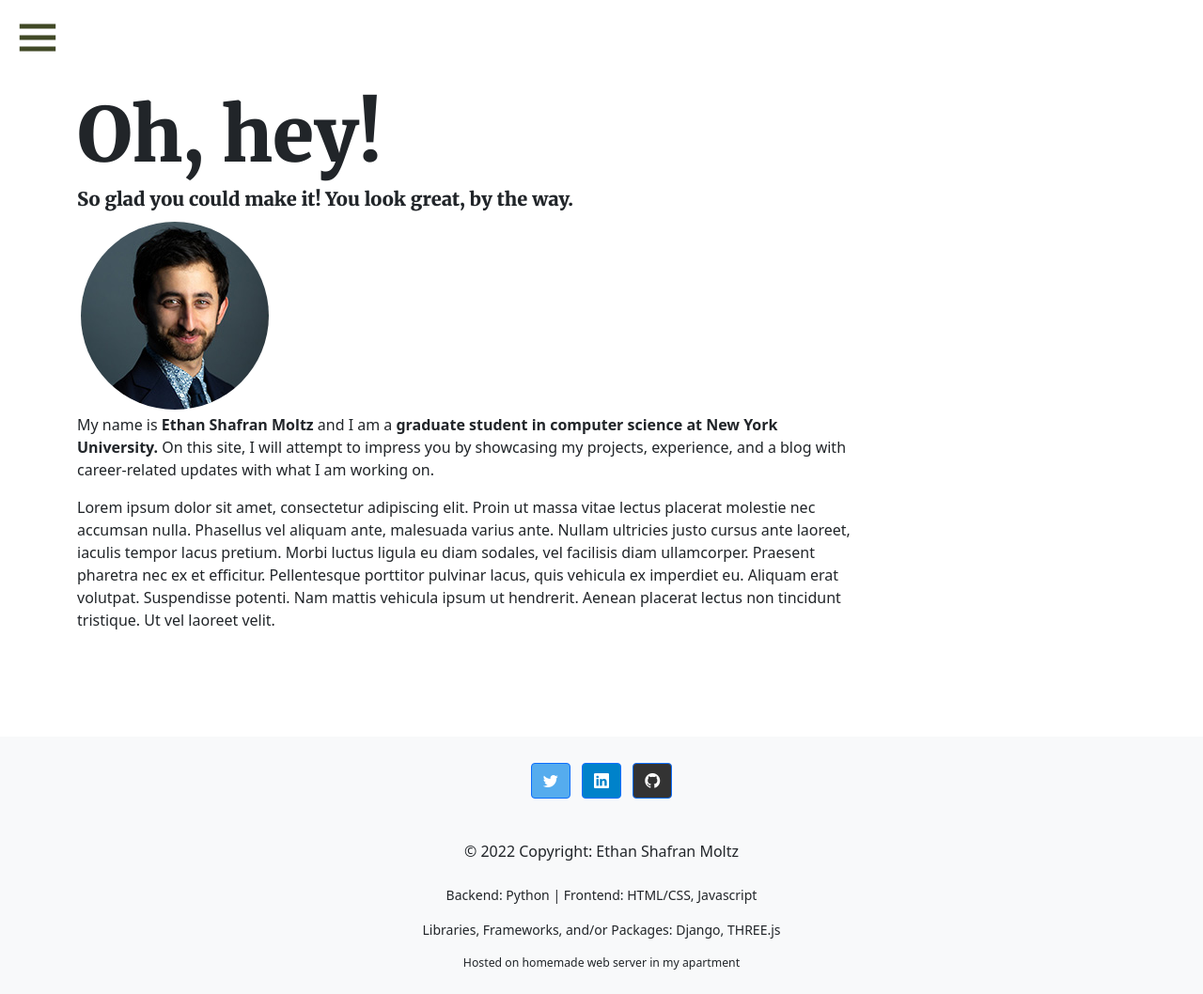
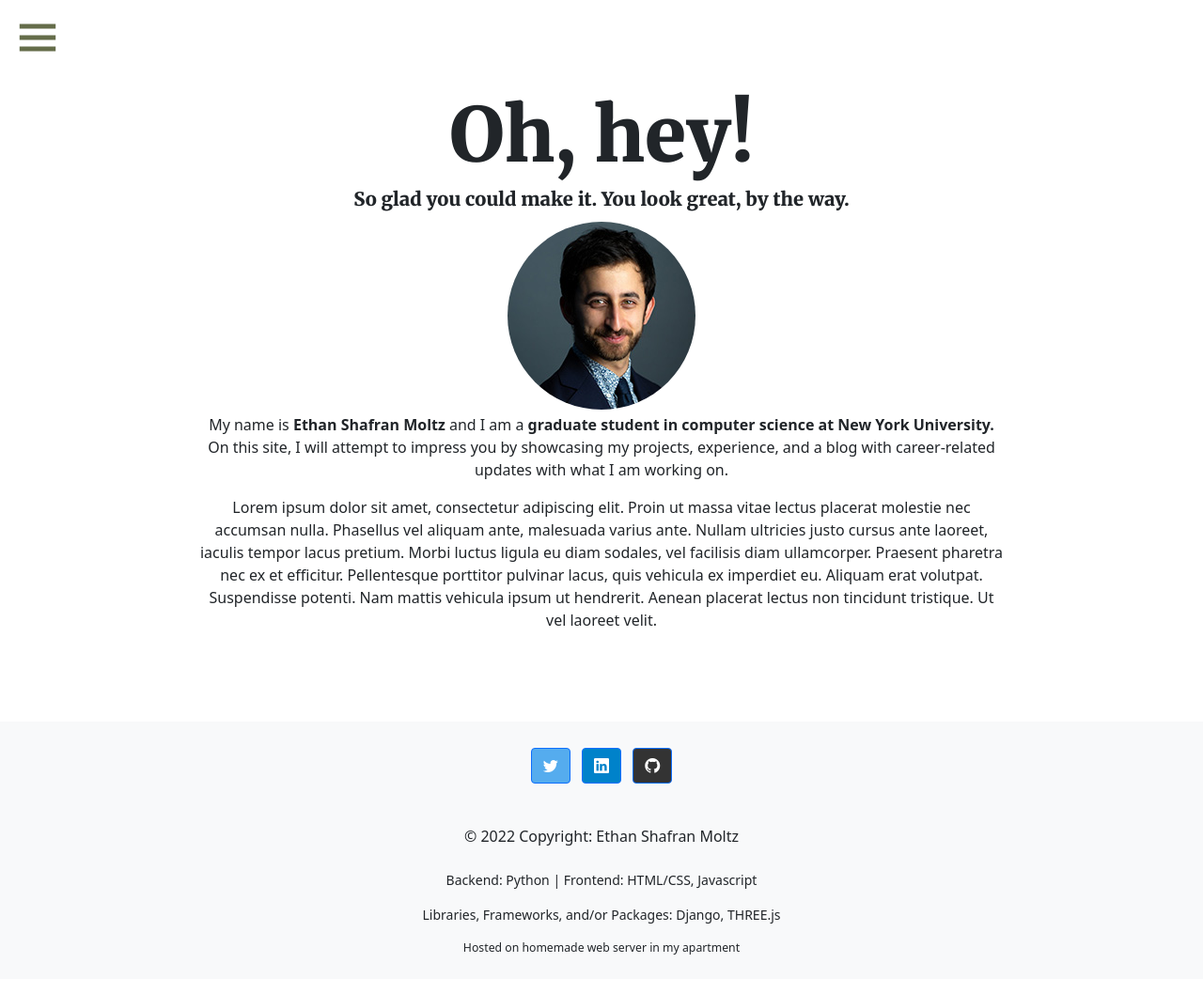
Before and after one commit to emoltz/Website, a Django app: template templates/frontend/welcome.html in a window 1280 px wide. Shown: the whole page at 94% size. After the commit the page ends 1016 px from the top, so only its background shows below. Run offline with Django 3.2, Linux system fonts and the light colour scheme; the template is opened without the code that fills it, so the values that code supplies are empty; style sheets or scripts are compiled from the project's sources; some libraries are stand-ins or nearby versions.

Commit message:
centered content

```diff
--- a/blogposts/static/blogposts/css/menu.scss
+++ b/blogposts/static/blogposts/css/menu.scss
@@ -2,7 +2,8 @@
 
 :root {
   //--color-primary: #002626;
-  --color-primary: #414926;
+  --color-primary: #656d4a;
+  //--color-secondary: #F0F7EE;
   --color-secondary: #F0F7EE;
   --duration: 1s;
   --nav-duration: calc(var(--duration) / 4);
@@ -149,14 +150,14 @@ h2{
 
 .main-content {
   margin: 6rem auto;
-  //max-width: 70ch;
+  max-width: 100ch;
   padding: 0 calc(var(--space) );
   transform: translateX(0);
   transition: transform calc(var(--nav-duration) * 2) var(--ease);
-  //
-  //> * + * {
-  //  margin-top: calc(var(--space) * var(--line-height));
-  //}
+
+  > * + * {
+    margin-top: calc(var(--space) * var(--line-height));
+  }
 }
 
 .main-navigation-toggle:checked {
--- a/static/blogposts/css/menu.css
+++ b/static/blogposts/css/menu.css
@@ -1,6 +1,6 @@
 @import url("https://fonts.googleapis.com/css?family=Merriweather:900&display=swap");
 :root {
-  --color-primary: #414926;
+  --color-primary: #656d4a;
   --color-secondary: #F0F7EE;
   --duration: 1s;
   --nav-duration: calc(var(--duration) / 4);
@@ -116,9 +116,12 @@ h2 {
 
 .main-content {
   margin: 6rem auto;
+  max-width: 100ch;
   padding: 0 calc(var(--space));
   transform: translateX(0);
   transition: transform calc(var(--nav-duration) * 2) var(--ease); }
+  .main-content > * + * {
+    margin-top: calc(var(--space) * var(--line-height)); }
 
 .main-navigation-toggle:checked ~ label .icon--menu-toggle .icon-group {
   transform: translateX(100%); }
--- a/templates/frontend/welcome.html
+++ b/templates/frontend/welcome.html
@@ -2,13 +2,10 @@
 
 {% block mainContent %}
     {% load static %}
-    <div class="container">
-        <div class="row">
-
-            <div class="col-lg-9">
+    <div class="container text-center">
         <h1 class="display-1">
             <strong>Oh, hey!</strong><br/></h1>
-                <h2 class="lead">So glad you could make it! You look great, by the way.</h2>
+        <h2 class="lead">So glad you could make it. You look great, by the way.</h2>
         <img class=" imgIcon p-1" src="{% static '/images/ethan-headshot_smaller.jpg' %}"
              alt="A professional headshot">
         <p>My name is <strong>Ethan Shafran Moltz</strong> and I am a <strong>graduate student in computer
@@ -27,10 +24,6 @@
             velit.</p>
     </div>
 
-            </div>
-        </div>
-    </div>
-
 
 
 
```
Also changed, not shown: 1 other file. Lines whose indentation alone changed are shown as unchanged.
